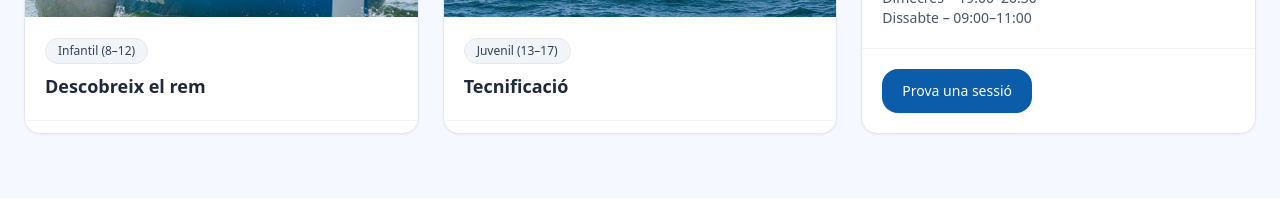
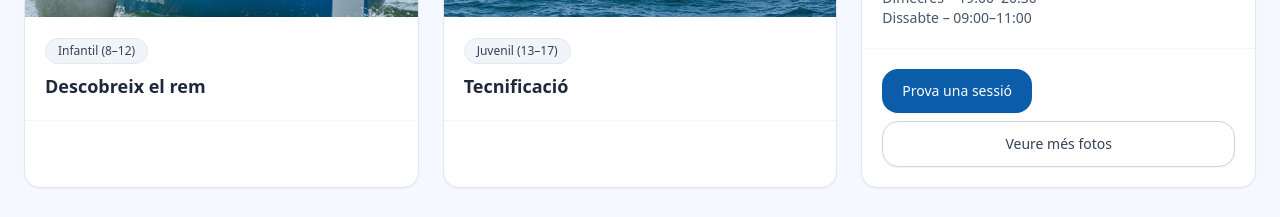
Before and after one commit to pablomartintroncoso-png/ventdestrop-preview, a React (Vite) app: page / in a window 1280 px wide. Shown: the part 1320-1537 px from the top of the page. Built offline with nearby package versions, Linux system fonts and the light colour scheme.

Commit message:
Update App.jsx

```diff
--- a/src/App.jsx
+++ b/src/App.jsx
@@ -362,6 +362,15 @@ export default function App() {
       <Button size="lg" style={{ backgroundColor: BRAND.primary }}>
         Prova una sessió
       </Button>
+      <Button
+  size="lg"
+  variant="outline"
+  className="mt-2 w-full"
+  onClick={() => window.location.href = "/galeria"}
+>
+  Veure més fotos
+</Button>
+
     </CardContent>
   </Card>
 
```
